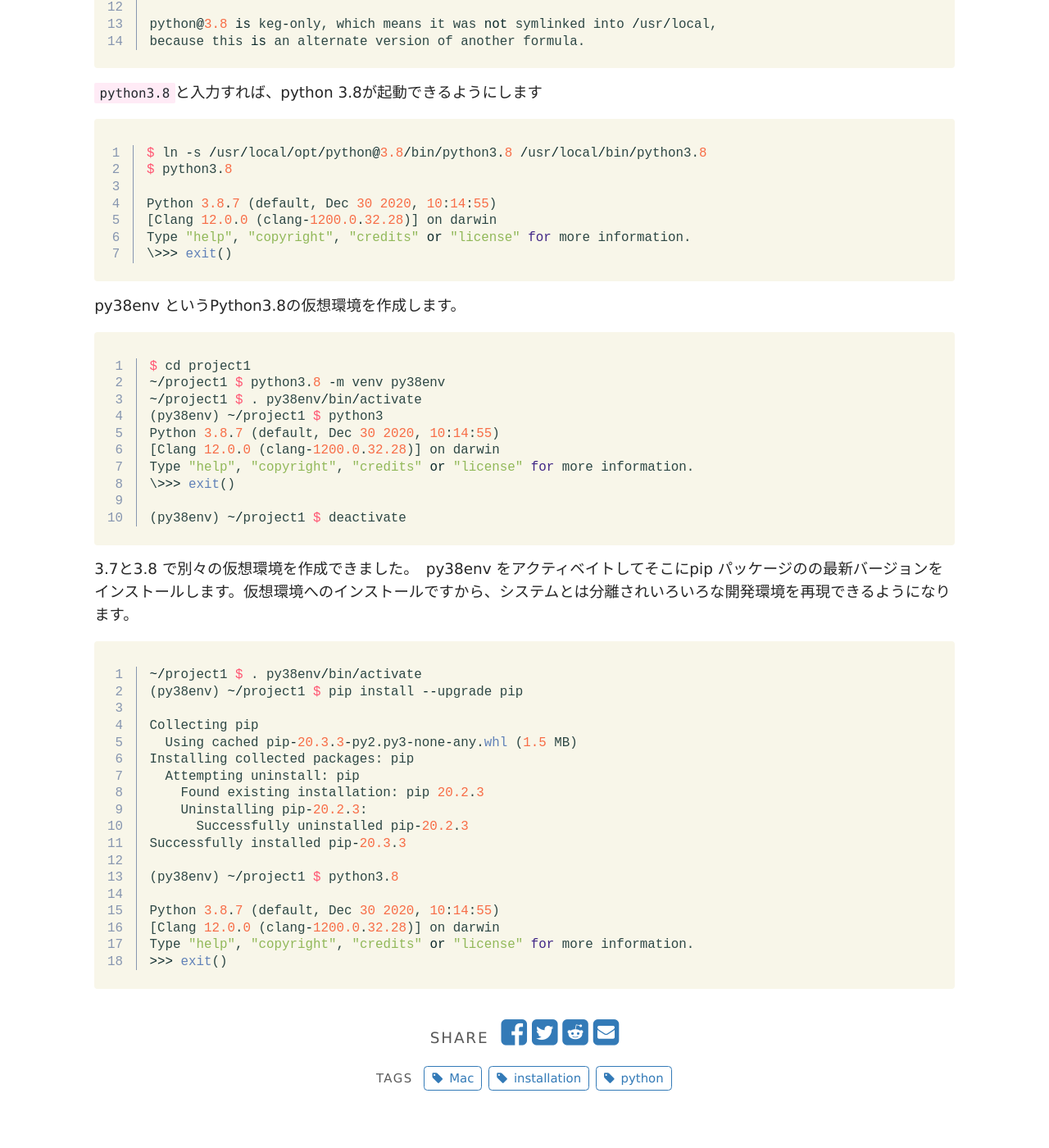
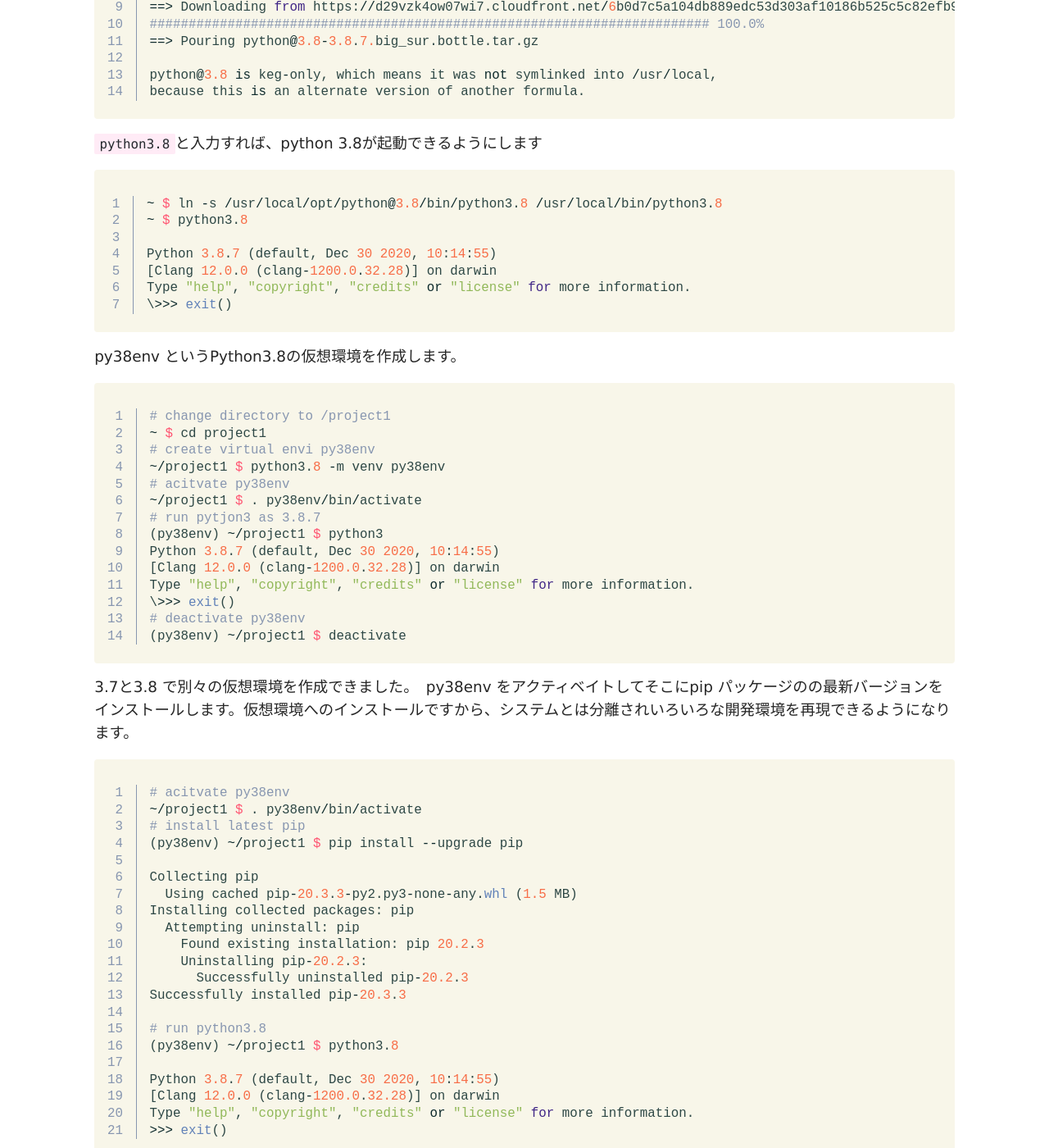
Before and after one commit to mnogress/my_simple, a Jekyll site: the page built from _posts/2021-1-8-multi-python-env.md, in a window 1280 px wide and 1400 px high, scrolled down 6245 px. Shown: the whole window at 82% size. Built offline with Jekyll 4.4.1, drawn with Linux system fonts in a browser that asks for light colours; some of the changed text lies outside the part shown.

Commit message:
3-2-2021

```diff
--- a/_posts/2021-1-8-multi-python-env.md
+++ b/_posts/2021-1-8-multi-python-env.md
@@ -45,7 +45,7 @@ Python を使って開発では、目的や用途に応じて専用の実行環
 ターミナルを起動して以下のようなコマンドを入力します
 
 {% highlight python linenos %}
-$ git --version
+~ $ git --version
 git version 2.13.6 (Apple Git-96)
 {% endhighlight %}
 
@@ -60,7 +60,7 @@ git version 2.13.6 (Apple Git-96)
 [Homebrew](https://brew.sh/index_ja){:target="_blank"}のホームページに行って、インストール用のコマンドがありますのでそれをホームディレクトリから入力します。ターミナルから`cd ~`{:style="background: #ffebf6"}を入力すると、 ホームディレクトリに戻ります。
 
 {% highlight python linenos %}
-$ /bin/bash -c "$(curl -fsSL https://raw.githubusercontent.com/Homebrew/install/master/install.sh)"
+~ $ /bin/bash -c "$(curl -fsSL https://raw.githubusercontent.com/Homebrew/install/master/install.sh)"
 {% endhighlight %}
 
 
@@ -103,8 +103,9 @@ Python3.7 を導入しまが、まずPATHを通しておきます。
 以下がコマンド投入ログです。
 
 {% highlight python linenos %}
-$ export PATH="/usr/local/bin:/usr/local/sbin:$PATH"
-$ brew install python@3.7
+# locate home directory "cd ~"
+~ $ export PATH="/usr/local/bin:/usr/local/sbin:$PATH"
+~ $ brew install python@3.7
 
 Updating Homebrew...
 ==> Homebrew is run entirely by unpaid volunteers. Please consider donating:
@@ -142,14 +143,14 @@ Python has been installed as
 
 {% highlight python linenos %}
 
-$ ln -s /usr/local/opt/python@3.7/bin/python3.7 /usr/local/bin/python3.7
+~ $ ln -s /usr/local/opt/python@3.7/bin/python3.7 /usr/local/bin/python3.7
 
 {% endhighlight %}
 
 **python3.7**と入力して3.7が起動されることを確認します。
 
 {% highlight python linenos %}
-$ python3.7
+~ $ python3.7
 Python 3.7.9 (default, Nov 20 2020, 23:58:42)
 [Clang 12.0.0 (clang-1200.0.32.27)] on darwin
 Type "help", "copyright", "credits" or "license" for more information.
@@ -174,7 +175,9 @@ py37envという仮想環境名で仮想環境を作成し、パッケージは
 仮想環境は、具体的には`py37env`{:style="background: #ffebf6"}というディレクトリ配下にパッケージを導入するということです。　`ls -a`{:style="background: #ffebf6"}で実際のファイル構成を確認してします。
 
 {% highlight python linenos %}
-$ . py37env/bin/activate
+# activate virtual env py37env
+~ $ . py37env/bin/activate
+# run python 3.7
 (py37env) ~/project1  python3.7
 Python 3.7.9 (default, Nov 20 2020, 23:58:42)
 [Clang 12.0.0 (clang-1200.0.32.27)] on darwin
@@ -200,7 +203,7 @@ Type "help", "copyright", "credits" or "license" for more information.
 3.7と同様の手順で、python3.8 を導入します。 `cd ~`{:style="background: #ffebf6"}でホームディレクトリ戻り、Homebrewコマンドで3.8をホームディレクトリに導入します
 
 {% highlight python linenos %}
-~ brew install python@3.8
+~ $ brew install python@3.8
 Updating Homebrew...
 ==> Auto-updated Homebrew!
 Updated 1 tap (homebrew/core).
@@ -220,8 +223,8 @@ because this is an alternate version of another formula.
 `python3.8`{:style="background: #ffebf6"}と入力すれば、python 3.8が起動できるようにします
 
 {% highlight python linenos %}
-$ ln -s /usr/local/opt/python@3.8/bin/python3.8 /usr/local/bin/python3.8
-$ python3.8
+~ $ ln -s /usr/local/opt/python@3.8/bin/python3.8 /usr/local/bin/python3.8
+~ $ python3.8
 
 Python 3.8.7 (default, Dec 30 2020, 10:14:55)
 [Clang 12.0.0 (clang-1200.0.32.28)] on darwin
@@ -232,22 +235,28 @@ Type "help", "copyright", "credits" or "license" for more information.
 py38env というPython3.8の仮想環境を作成します。
 
 {% highlight python linenos %}
-$ cd project1
+# change directory to /project1
+~ $ cd project1
+# create virtual envi py38env
 ~/project1 $ python3.8 -m venv py38env
+# acitvate py38env
 ~/project1 $ . py38env/bin/activate
+# run pytjon3 as 3.8.7
 (py38env) ~/project1 $ python3
 Python 3.8.7 (default, Dec 30 2020, 10:14:55)
 [Clang 12.0.0 (clang-1200.0.32.28)] on darwin
 Type "help", "copyright", "credits" or "license" for more information.
 \>>> exit()
-
+# deactivate py38env
 (py38env) ~/project1 $ deactivate
 {% endhighlight %}
 
 3.7と3.8 で別々の仮想環境を作成できました。　py38env をアクティベイトしてそこにpip パッケージのの最新バージョンをインストールします。仮想環境へのインストールですから、システムとは分離されいろいろな開発環境を再現できるようになります。
 
 {% highlight python linenos %}
+# acitvate py38env
 ~/project1 $ . py38env/bin/activate
+# install latest pip
 (py38env) ~/project1 $ pip install --upgrade pip
 
 Collecting pip
@@ -259,6 +268,7 @@ Installing collected packages: pip
       Successfully uninstalled pip-20.2.3
 Successfully installed pip-20.3.3
 
+# run python3.8
 (py38env) ~/project1 $ python3.8
 
 Python 3.8.7 (default, Dec 30 2020, 10:14:55)
```
